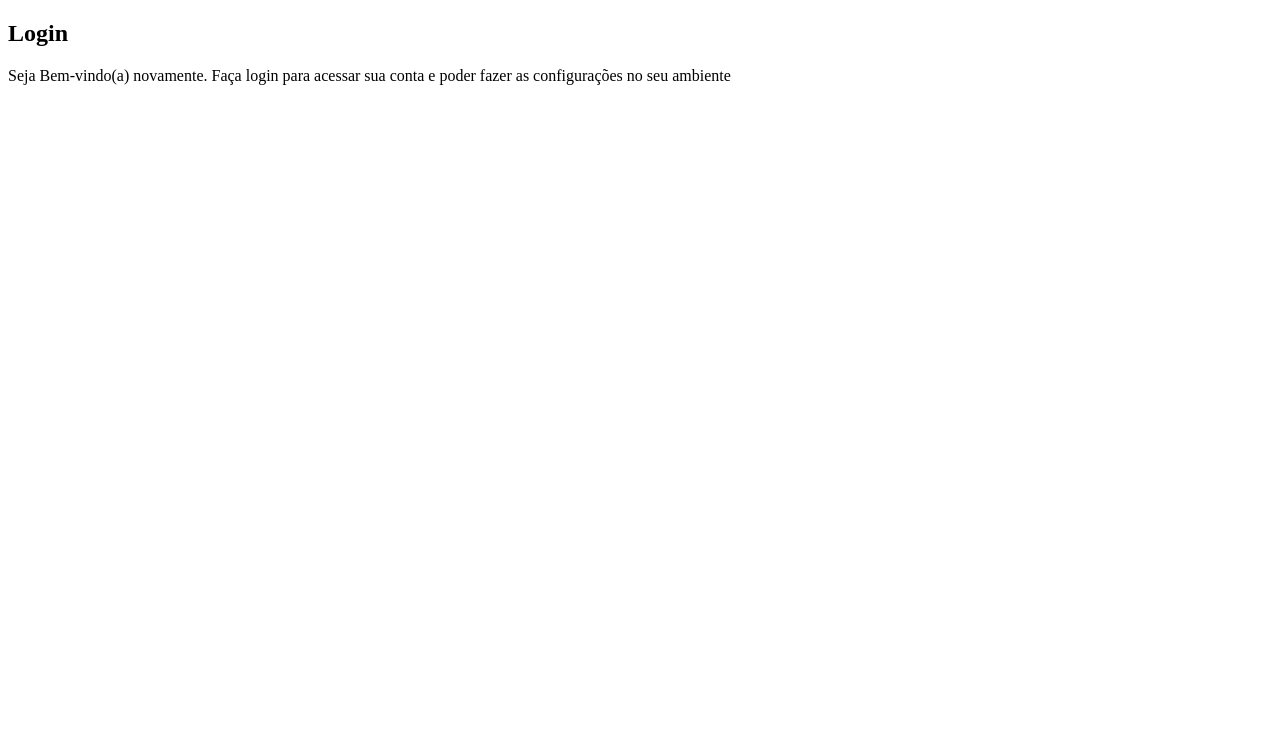
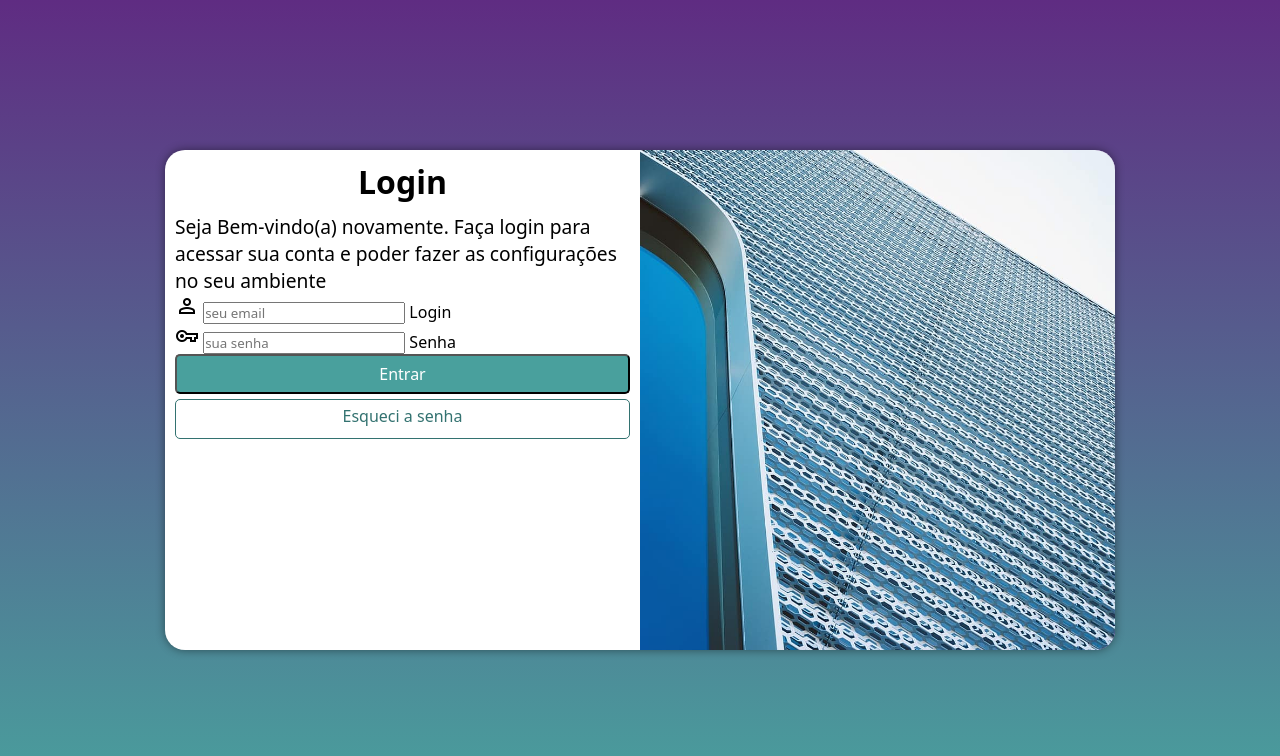
Before and after one commit to Vitor-Penha/projeto-login, a plain HTML site: page index.html in a window 1280 px wide. Drawn offline with nearby package versions, Linux system fonts and the light colour scheme.

Commit message:
exercise finished

```diff
--- /dev/null
+++ b/estilos/media-query/style.css
@@ -0,0 +1,52 @@
+@charset "UTF-8";
+
+/* Typical Device Breakpoint
+----------------------------
+Pequenas Telas: até 600px
+Celular: de 600px até 768px
+Tablet: 768px até 992px
+Desktop: de 992px até 1200px
+Grandes Telas: acima de 1200px;
+*/
+
+@media screen and (min-width:768px) and (max-width:992px) {
+    body{
+        background-image: linear-gradient(to top, #49a09d, #5f2c82);
+    }
+    section#login{
+        width: 80vw;
+    }
+    section#login > div#imagem{
+        float:left;
+        width: 30%;
+        height: 100%;
+    }
+    section#login > div#formulario{
+        float:right;
+        width: 70%;
+    }
+}
+
+@media screen and (min-width:992px) {
+    body{
+        background-image: linear-gradient(to top, #49a09d, #5f2c82);
+    }
+    section#login{
+        width: 950px;
+    }
+    section#login > div#imagem{
+        float: right;
+        width: 50%;
+        height: 100%;
+    }
+    section#login > div#formulario{
+        float: left;
+        width: 50%;
+    }
+    div#formulario > h1{
+        font-size: 2em;
+    }
+    div#formulario > p{
+        font-size: 1.2em;
+    }
+}
--- a/estilos/style.css
+++ b/estilos/style.css
@@ -4,3 +4,88 @@
     verde: #49a09d
     lilás: #5f2c82
 */
+*{
+    font-family: system-ui, -apple-system, BlinkMacSystemFont, 'Segoe UI', Roboto, Oxygen, Ubuntu, Cantarell, 'Open Sans', 'Helvetica Neue', sans-serif;
+    padding: 0px;
+    margin: 0px;
+    box-sizing: border-box;
+}
+body, html{
+    background-color:#5f2c82;
+    height: 100vh;
+    width: 100vw;
+}
+main{
+    position: relative;
+    height: 100vh;
+    width: 100vw;
+}
+section#login{
+    position: absolute;
+    top: 50%;
+    left: 50%;
+    transform: translate(-50%, -50%);
+
+    background-color: white;
+    width: 250px;
+    height: 500px;
+    border-radius: 20px;
+    overflow: hidden;
+    box-shadow: 0px 0px 10px rgba(0, 0, 0, 0.452);
+    transition: width 0.3s, height 0.3s;
+    transition-timing-function: ease;
+}
+section#login > div#imagem{
+    display: block;
+    background: #5f2c82 url(../imagens/metal.jpg) no-repeat;
+    background-size: cover;
+    height: 200px;
+    background-position: left bottom;
+
+}
+section#login > div#formulario{
+    display: block;
+    padding: 10px;
+
+}
+div#formulario > h1{
+    text-align: center;
+    margin-bottom: 10px;
+}
+
+div#formulario > p{
+    font-size: 0.8em;
+}
+
+form > input[type=submit]{
+    display: block;
+    font-size: 1em;
+    width: 100%;
+    height: 40px;
+    background-color: #49a09d;
+    color: white;
+    border-radius: 5px;
+    cursor: pointer;
+}
+form > input[type=submit]:hover{
+    background-color:#337270;
+
+}
+form > a.botao{
+    display: block;
+    text-align: center;
+    font-size: 1em;
+    width: 100%;
+    height: 40px;
+    padding-top: 5px;
+    margin-top: 5px;
+    color:#337270;
+    background-color:white;
+    border: 1px solid #337270;
+    border-radius: 5px;
+    text-decoration: none;
+
+}
+form > a.botao:hover{
+    background-color:#49a09d;
+}
--- a/index.html
+++ b/index.html
@@ -6,6 +6,8 @@
     <meta name="viewport" content="width=device-width, initial-scale=1.0">
     <title>Login</title>
     <link rel="stylesheet" href="estilos/style.css">
+    <link rel="stylesheet" href=" estilos/media-query/style.css">
+    <link href="https://fonts.googleapis.com/css2?family=Material+Symbols+Outlined" rel="stylesheet" />
 </head>
 <body>
     <main>
@@ -16,8 +18,23 @@
             <div id="formulario">
                 <h1> Login </h1>
                 <p>Seja Bem-vindo(a) novamente. Faça login para acessar sua conta e poder fazer as configurações no seu ambiente</p>
-                <form action="login.php" method="post">
-
+                <form action="login.php" method="post" autocomplete="on">
+                    <div class="campo">
+                        <span class="material-symbols-outlined">
+                            person
+                            </span>
+                        <input type="email" name="login" id="ilogin" placeholder="seu email" autocomplete="email" required maxlength="30">
+                        <label for="ilogin">Login</label>
+                    </div>
+                    <div class="campo">
+                        <span class="material-symbols-outlined">
+                            vpn_key
+                            </span>
+                        <input type="password" name="senha" id="isenha" placeholder="sua senha" autocomplete="current-password" required minlength="8" maxlength="20">
+                        <label for="isenha">Senha</label>
+                    </div>
+                    <input type="submit" value="Entrar">
+                    <a href="esqueci.html" class="botao">Esqueci a senha</a>
                 </form>
             </div>
 
```
